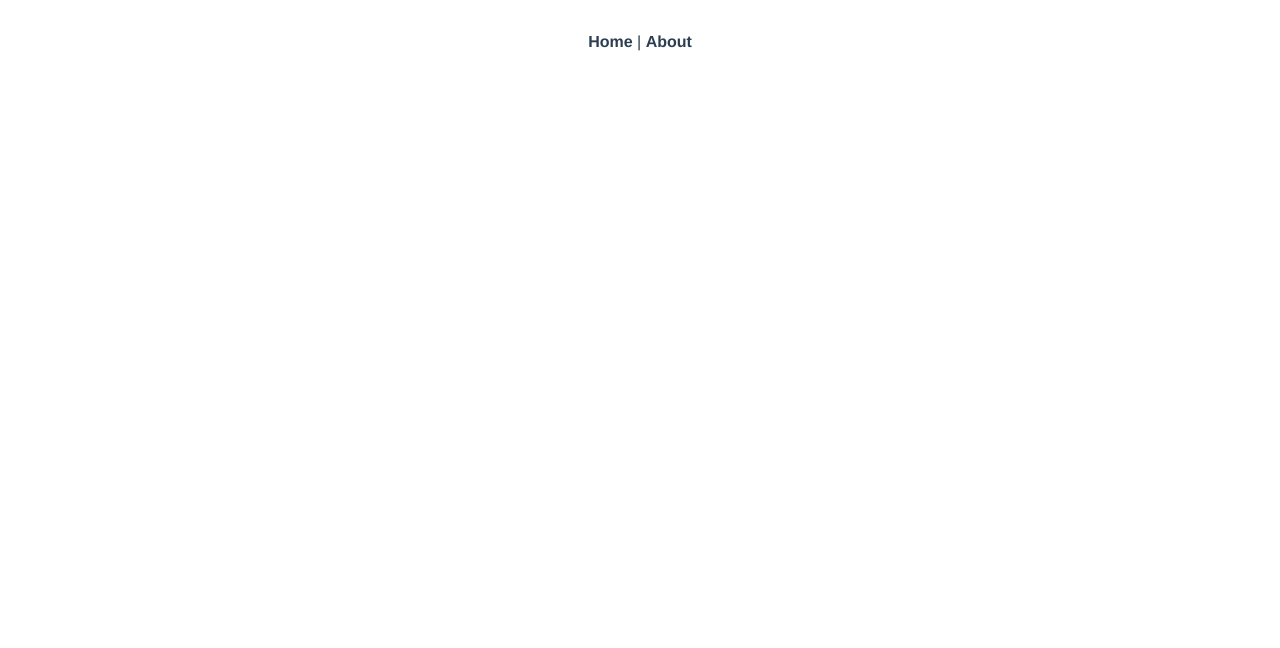
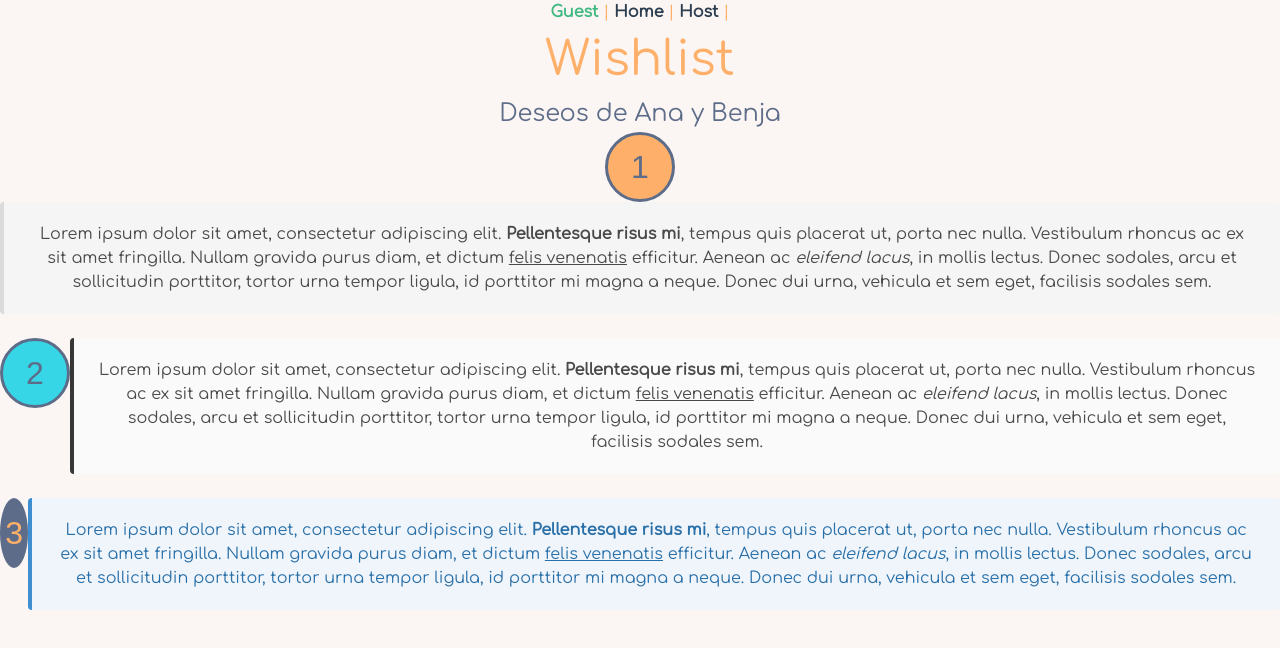
Before and after one commit to Marfullsen/wishlist, a Vue app: page /guest in a window 1280 px wide. Before the commit this address had no page. Shown: the top 648 px of the page. Built offline with nearby package versions, Linux system fonts and the light colour scheme.

Commit message:
Feature: Main views added.

```diff
--- a/src/App.vue
+++ b/src/App.vue
@@ -1,22 +1,77 @@
 <template>
   <div id="nav">
+    <router-link to="/guest">Guest</router-link> |
     <router-link to="/">Home</router-link> |
-    <router-link to="/about">About</router-link>
+    <router-link to="/host">Host</router-link> |
+    <!-- <router-link to="/about">About</router-link> -->
   </div>
   <router-view />
 </template>
 
 <style>
+@import url("https://fonts.googleapis.com/css2?family=Pacifico&display=swap");
+@import url("https://fonts.googleapis.com/css2?family=Comfortaa&display=swap");
+
+:root {
+  --color-fondo: #fbf6f3;
+  --color-fondo-primario: #feb06a;
+  --color-fondo-secundario: #36d6e7;
+  --color-fondo-auxiliar: #5d6c89;
+  --color-primario: #feb06a;
+  --color-secundario: #36d6e7;
+  --color-auxiliar: #5d6c89;
+}
+
+/* @font-face {
+  font-family: "sunlain";
+  src: local("sunlain"),
+    url(./assets/fonts/ArchitectsDaughter-Regular.ttf) format("truetype");
+} */
+
 #app {
-  font-family: Avenir, Helvetica, Arial, sans-serif;
+  font-family: "Comfortaa", cursive, Avenir, Helvetica, Arial, sans-serif;
+  min-height: 100vh;
+  background-color: var(--color-fondo);
   -webkit-font-smoothing: antialiased;
   -moz-osx-font-smoothing: grayscale;
   text-align: center;
-  color: #2c3e50;
+  color: var(--color-primario);
+}
+
+button {
+  font-family: "Comfortaa", cursive, Avenir, Helvetica, Arial, sans-serif;
+}
+
+.color-primario {
+  color: var(--color-primario);
+}
+
+.color-secundario {
+  color: var(--color-secundario);
+}
+
+.color-auxiliar {
+  color: var(--color-auxiliar);
+}
+
+.color-fondo {
+  color: var(--color-fondo);
+}
+
+.fondo-primario {
+  background-color: var(--color-fondo-primario);
+}
+
+.fondo-secundario {
+  background-color: var(--color-fondo-secundario);
+}
+
+.fondo-auxiliar {
+  background-color: var(--color-fondo-auxiliar);
 }
 
 #nav {
-  padding: 30px;
+  background-color: transparent;
 }
 
 #nav a {
--- a/src/router/index.js
+++ b/src/router/index.js
@@ -1,18 +1,27 @@
 import { createRouter, createWebHistory } from "vue-router";
-import Home from "../views/Home.vue";
+import HomeSite from "../views/HomeSite.vue";
 
 const routes = [
   {
     path: "/",
-    name: "Home",
-    component: Home,
+    name: "HomeSite",
+    component: HomeSite,
+  },
+  {
+    path: "/host",
+    name: "HostView",
+    component: () =>
+      import(/* webpackChunkName: "host" */ "../views/HostView.vue"),
+  },
+  {
+    path: "/guest",
+    name: "GuestView",
+    component: () =>
+      import(/* webpackChunkName: "guest" */ "../views/GuestView.vue"),
   },
   {
     path: "/about",
     name: "About",
-    // route level code-splitting
-    // this generates a separate chunk (about.[hash].js) for this route
-    // which is lazy-loaded when the route is visited.
     component: () =>
       import(/* webpackChunkName: "about" */ "../views/About.vue"),
   },
--- /dev/null
+++ b/src/views/GuestView.vue
@@ -0,0 +1,85 @@
+<template>
+  <div>
+    <p class="is-size-1">Wishlist</p>
+    <p class="is-size-4 color-auxiliar">Deseos de Ana y Benja</p>
+
+    <section class="block">
+      <figure class="is-flex is-justify-content-center is-align-content-center">
+        <div class="numberCircle fondo-primario color-auxiliar">1</div>
+      </figure>
+      <article class="message">
+        <div class="message-body">
+          Lorem ipsum dolor sit amet, consectetur adipiscing elit.
+          <strong>Pellentesque risus mi</strong>, tempus quis placerat ut, porta
+          nec nulla. Vestibulum rhoncus ac ex sit amet fringilla. Nullam gravida
+          purus diam, et dictum <a>felis venenatis</a> efficitur. Aenean ac
+          <em>eleifend lacus</em>, in mollis lectus. Donec sodales, arcu et
+          sollicitudin porttitor, tortor urna tempor ligula, id porttitor mi
+          magna a neque. Donec dui urna, vehicula et sem eget, facilisis sodales
+          sem.
+        </div>
+      </article>
+    </section>
+
+    <section
+      class="block is-flex is-justify-content-center is-align-content-center"
+    >
+      <figure>
+        <div class="numberCircle fondo-secundario color-auxiliar">2</div>
+      </figure>
+      <article class="message is-dark">
+        <div class="message-body">
+          Lorem ipsum dolor sit amet, consectetur adipiscing elit.
+          <strong>Pellentesque risus mi</strong>, tempus quis placerat ut, porta
+          nec nulla. Vestibulum rhoncus ac ex sit amet fringilla. Nullam gravida
+          purus diam, et dictum <a>felis venenatis</a> efficitur. Aenean ac
+          <em>eleifend lacus</em>, in mollis lectus. Donec sodales, arcu et
+          sollicitudin porttitor, tortor urna tempor ligula, id porttitor mi
+          magna a neque. Donec dui urna, vehicula et sem eget, facilisis sodales
+          sem.
+        </div>
+      </article>
+    </section>
+
+    <section
+      class="block is-flex is-justify-content-center is-align-content-center"
+    >
+      <div class="numberCircle fondo-auxiliar color-primario">3</div>
+      <article class="message is-info">
+        <div class="message-body">
+          Lorem ipsum dolor sit amet, consectetur adipiscing elit.
+          <strong>Pellentesque risus mi</strong>, tempus quis placerat ut, porta
+          nec nulla. Vestibulum rhoncus ac ex sit amet fringilla. Nullam gravida
+          purus diam, et dictum <a>felis venenatis</a> efficitur. Aenean ac
+          <em>eleifend lacus</em>, in mollis lectus. Donec sodales, arcu et
+          sollicitudin porttitor, tortor urna tempor ligula, id porttitor mi
+          magna a neque. Donec dui urna, vehicula et sem eget, facilisis sodales
+          sem.
+        </div>
+      </article>
+    </section>
+  </div>
+</template>
+
+<script>
+export default {
+  name: "GuestView",
+};
+</script>
+
+<style>
+.numberCircle {
+  font: 32px "sunlain", Arial, sans-serif;
+
+  width: 2em;
+  height: 2em;
+  box-sizing: initial;
+
+  border: 0.1em solid var(--color-auxiliar);
+  text-align: center;
+  border-radius: 50%;
+
+  line-height: 2em;
+  box-sizing: content-box;
+}
+</style>
--- a/src/views/Home.vue
+++ /dev/null
@@ -1,18 +0,0 @@
-<template>
-  <div class="home">
-    <img alt="Vue logo" src="../assets/logo.png" />
-    <HelloWorld msg="Welcome to Your Vue.js App" />
-  </div>
-</template>
-
-<script>
-// @ is an alias to /src
-import HelloWorld from "@/components/HelloWorld.vue";
-
-export default {
-  name: "Home",
-  components: {
-    HelloWorld,
-  },
-};
-</script>
--- /dev/null
+++ b/src/views/HomeSite.vue
@@ -0,0 +1,45 @@
+<template>
+  <div class="home">
+    <p class="pacifico is-size-1">Wishlist</p>
+    <p class="is-size-4 color-auxiliar">¡Anticipa tu regalo!</p>
+    <img src="../assets/img/gift.svg" alt="gift" />
+    <p class="is-size-2 color-secundario">¡Tengo un código!</p>
+    <input
+      autofocus
+      class="input has-text-centered p-4"
+      type="text"
+      name="code"
+      id="code"
+      placeholder="ANABEN21"
+      maxlength="8"
+      autocomplete="off"
+      oninput="let p=this.selectionStart;this.value=this.value.toUpperCase();this.setSelectionRange(p, p);"
+    />
+    <section class="block">
+      <p class="is-size-2 color-secundario">Listados</p>
+      <button
+        class="color-auxiliar fondo-primario button is-rounded is-fullwidth my-3"
+      >
+        Crear listado
+      </button>
+      <button
+        class="color-fondo fondo-auxiliar button is-rounded is-fullwidth mt-2"
+      >
+        Ver listado
+      </button>
+    </section>
+  </div>
+</template>
+
+<script>
+export default {
+  name: "HomeSite",
+  components: {},
+};
+</script>
+
+<style scoped>
+.pacifico {
+  font-family: "Pacifico", cursive;
+}
+</style>
--- /dev/null
+++ b/src/views/HostView.vue
@@ -0,0 +1,14 @@
+<template>
+  <div>
+    <p class="is-size-1">Wishlist</p>
+    <p class="is-size-4 color-auxiliar">Matrimonio 21 de Marzo</p>
+  </div>
+</template>
+
+<script>
+export default {
+  name: "HostView",
+};
+</script>
+
+<style></style>
```
Also changed, not shown: src/assets/img/gift.svg (added).
